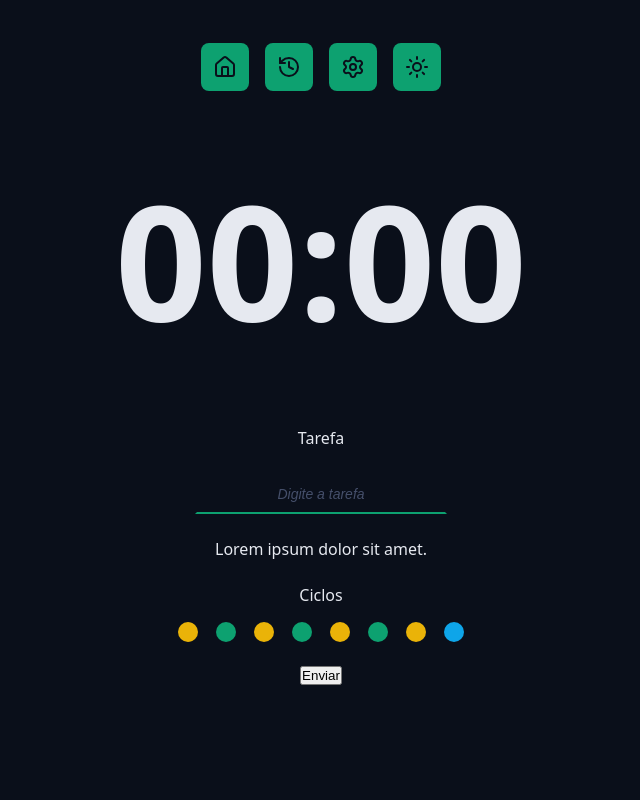
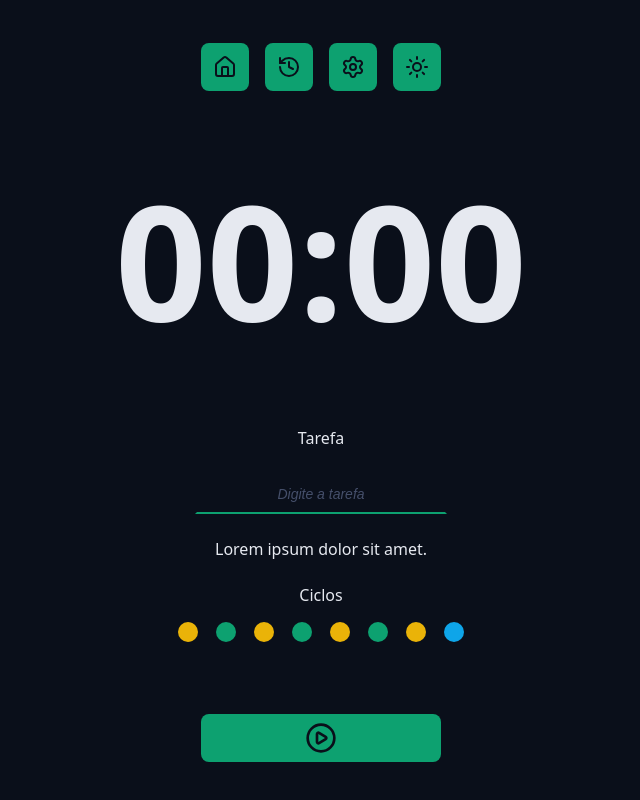
Before and after one commit to DarleneCosta/chronos-pomodoro, a React (Vite) app: page / in a window 1280 px wide. Shown: the part 210-1010 px from the top of the page, without its empty margins (319-959 px from the left). Before the commit the page ends 927 px from the top, so only its background shows below. Built offline with nearby package versions, Linux system fonts and the light colour scheme.

Commit message:
component button

```diff
--- a/src/App.tsx
+++ b/src/App.tsx
@@ -7,6 +7,8 @@
 import './styles/global.css';
 import './styles/theme.css';
 import { Cycles } from './components/Cycles';
+import { Button } from './components/Button';
+import { PlayCircleIcon } from 'lucide-react';
 
 export function App() {
   return (
@@ -38,7 +40,9 @@
             <Cycles />
           </div>
           <div className='formRow'>
-            <button>Enviar</button>
+            <Button >
+              <PlayCircleIcon />
+            </Button>
           </div>
         </form>
       </Container>
--- /dev/null
+++ b/src/components/Button/index.tsx
@@ -0,0 +1,14 @@
+import styles from './styles.module.css';
+
+type ButtonProps = {
+  children: React.ReactNode;
+  color?: 'default' | 'error';
+} & React.ComponentProps<'button'>;
+
+export function Button({ children, color = 'default', ...props }: ButtonProps) {
+  return (
+    <button {...props} className={`${styles.button} ${styles[color]}`}>
+      {children}
+    </button>
+  );
+}
--- /dev/null
+++ b/src/components/Button/styles.module.css
@@ -0,0 +1,37 @@
+.button {
+  border: none;
+  display: flex;
+  align-items: center;
+  justify-content: center;
+  min-width: 24rem;
+  padding: .8rem;
+  border-radius: 0.8rem;
+  margin: 4.8rem 0;
+  cursor: pointer;
+  transition: all 0.1s ease-in-out;
+}
+
+.button svg {
+  width: 3.2rem;
+  height: 3.2rem;
+}
+
+.button:hover {
+  filter: brightness(.8);
+}
+
+.button:disabled {
+  background-color: var(--disabled);
+  color: var(--text-muted);
+  cursor: not-allowed;
+}
+
+.default {
+  background-color: var(--primary);
+  color: var(--text-over-primary);
+}
+
+.error {
+  background-color: var(--error);
+  color: var(--text-over-error);
+}
```
